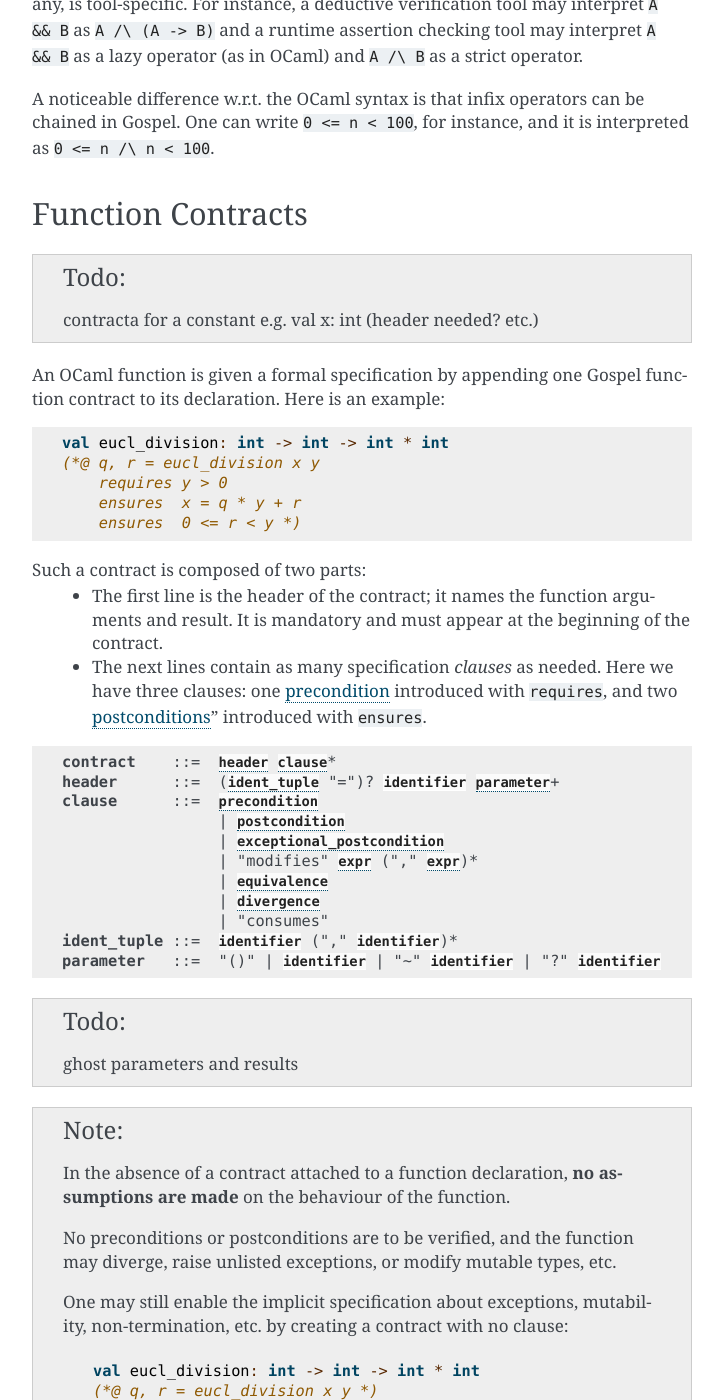
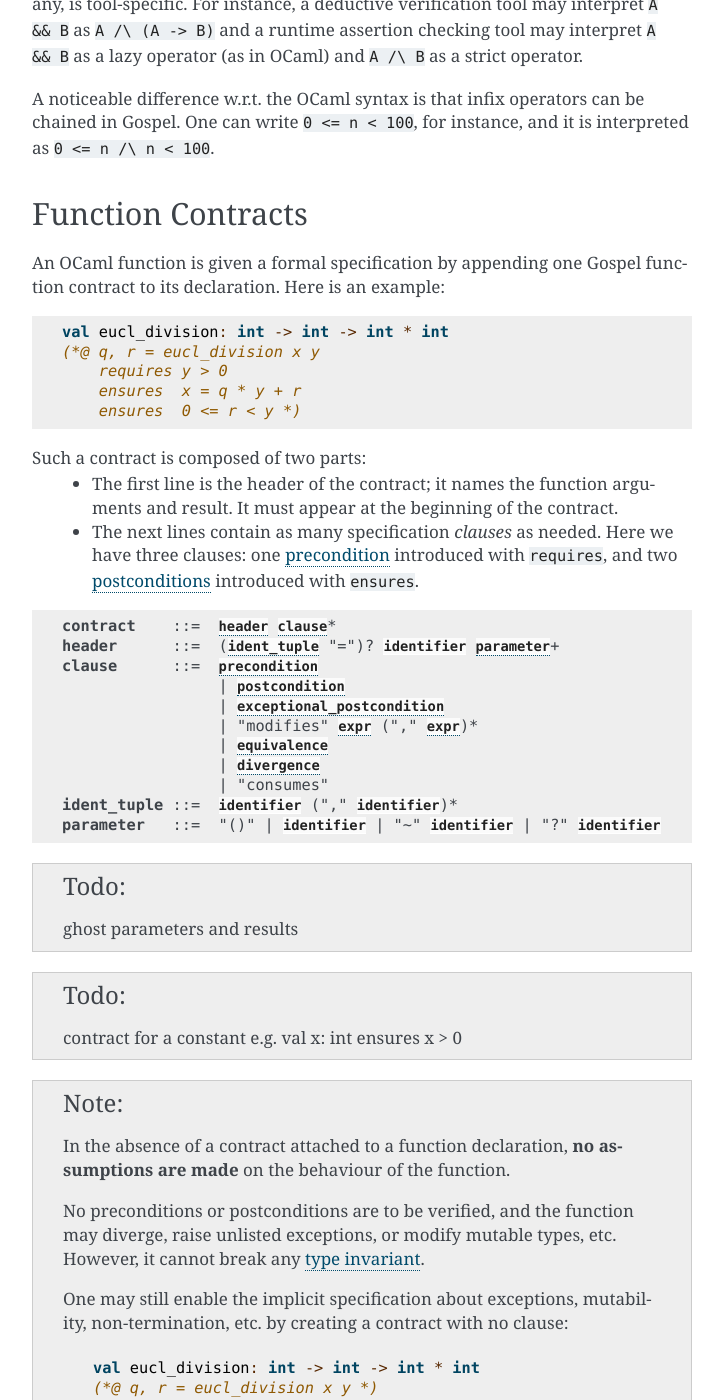
Before and after one commit to ocaml-gospel/gospel, a Sphinx documentation site: the page built from doc/language.rst, in a window 1280 px wide and 1400 px high, scrolled down 3646 px. Shown: the whole window, without its empty margins (388-1111 px from the left). Built offline with Sphinx 7.4.7, drawn with Linux system fonts in a browser that asks for light colours; some of the changed text lies outside the part shown.

Commit message:
doc: small fixes

```diff
--- a/doc/language.rst
+++ b/doc/language.rst
@@ -186,7 +186,6 @@ for instance, and it is interpreted as ``0 <= n /\ n < 100``.
 
 Function Contracts
 ------------------
-.. todo:: contracta for a constant e.g. val x: int (header needed? etc.)
 
 An OCaml function is given a formal specification by appending one Gospel
 function contract to its declaration. Here is an example::
@@ -199,10 +198,10 @@ function contract to its declaration. Here is an example::
 
 Such a contract is composed of two parts:
  - The first line is the header of the contract; it names the function arguments
-   and result. It is mandatory and must appear at the beginning of the contract.
+   and result. It must appear at the beginning of the contract.
  - The next lines contain as many specification `clauses` as needed. Here we
    have three clauses: one :ref:`precondition <Preconditions>` introduced with
-   ``requires``, and two :ref:`postconditions <Postconditions>`" introduced with
+   ``requires``, and two :ref:`postconditions <Postconditions>` introduced with
    ``ensures``.
 
 .. productionlist::
@@ -220,6 +219,8 @@ Such a contract is composed of two parts:
 
 .. todo:: ghost parameters and results
 
+.. todo:: contract for a constant e.g. val x: int ensures x > 0
+
 .. note::
 
    In the absence of a contract attached to a function declaration, **no
@@ -227,6 +228,7 @@ Such a contract is composed of two parts:
 
    No preconditions or postconditions are to be verified, and the function may
    diverge, raise unlisted exceptions, or modify mutable types, etc.
+   However, it cannot break any :ref:`type invariant <Type invariants>`.
 
    One may still enable the implicit specification about exceptions,
    mutability, non-termination, etc. by creating a contract with no clause::
@@ -518,6 +520,11 @@ Type Specification
 
 .. todo:: do it
 
+Type invariants
+^^^^^^^^^^^^^^^
+
+.. todo:: document type invariants
+
 .. index:: function
 .. index:: predicate
 .. index:: axiom
```
